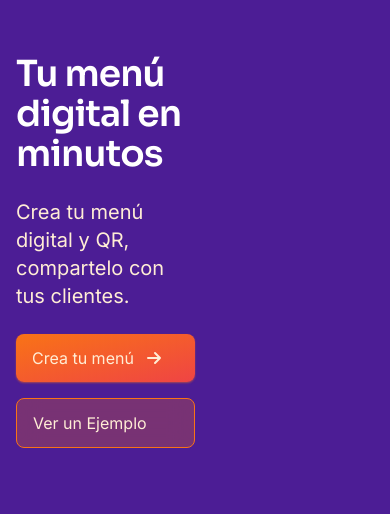
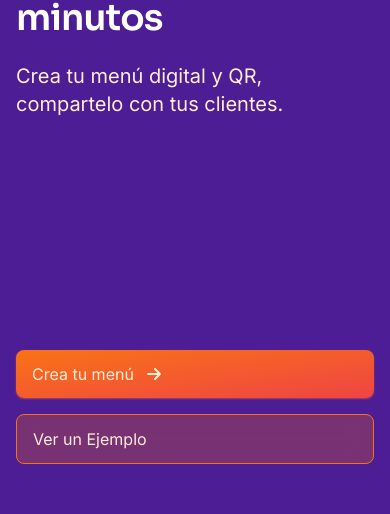
Before and after one commit to dkast/biztro, a Next.js app: page / in a window 390 px wide. Shown: the part 138-652 px from the top of the page. Built offline with nearby package versions, Linux system fonts and the light colour scheme; what tailwindcss-radix, tailwindcss-safe-area would draw is missing.

Commit message:
Fix layout on mobile

```diff
--- a/pages/index.tsx
+++ b/pages/index.tsx
@@ -277,17 +277,17 @@ const HomeHero = (): JSX.Element => {
     <div className="mb-16 w-full max-w-6xl px-4 lg:px-2 xl:px-0">
       <div className="relative min-h-[600px]">
         <Spline
-          className="absolute top-0 right-0 translate-x-72 lg:translate-x-0"
+          className="absolute top-0 right-0 translate-x-60 scale-125 md:scale-100 lg:translate-x-0"
           scene="https://prod.spline.design/gPnbrzsH-C0FmGbG/scene.splinecode"
         />
-        <div className="absolute top-0 left-0 mt-32 w-1/2">
+        <div className="absolute top-0 left-0 mt-8 w-full sm:mt-32 sm:w-1/2">
           <h1 className="font-display text-4xl tracking-tight text-white md:text-5xl lg:text-6xl">
             Tu menú digital en minutos
           </h1>
           <h2 className="py-6 text-xl text-orange-100 md:py-8 md:text-2xl lg:text-xl lg:leading-6">
             Crea tu menú digital y QR, compartelo con tus clientes.
           </h2>
-          <div className="flex flex-col justify-center gap-4 md:flex-row">
+          <div className="mt-52 flex flex-col justify-center gap-4 md:m-0 md:flex-row">
             <Link href="/invite">
               <a className="flex items-center rounded-lg bg-gradient-to-tl from-red-500 to-orange-500 px-4 py-3 text-orange-100 shadow-sm shadow-orange-500/50 transition hover:scale-[98%] hover:bg-orange-600">
                 Crea tu menú
```
